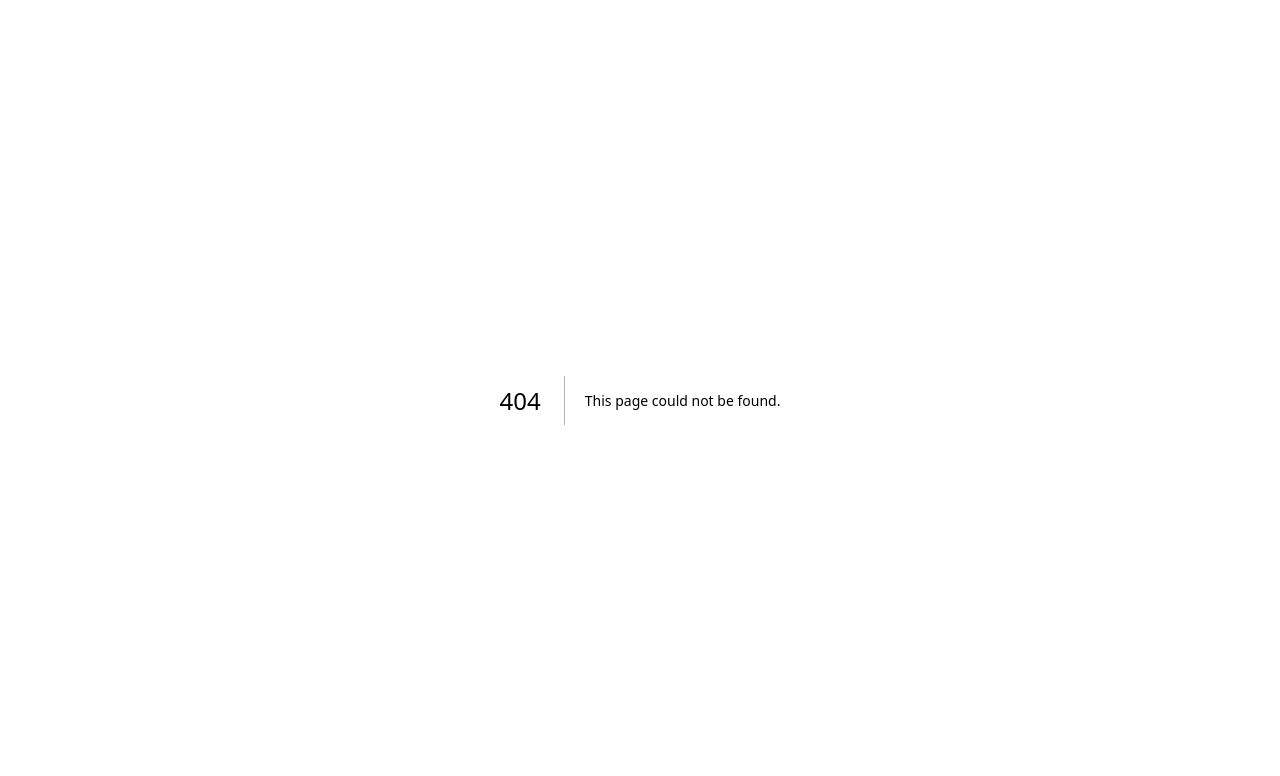
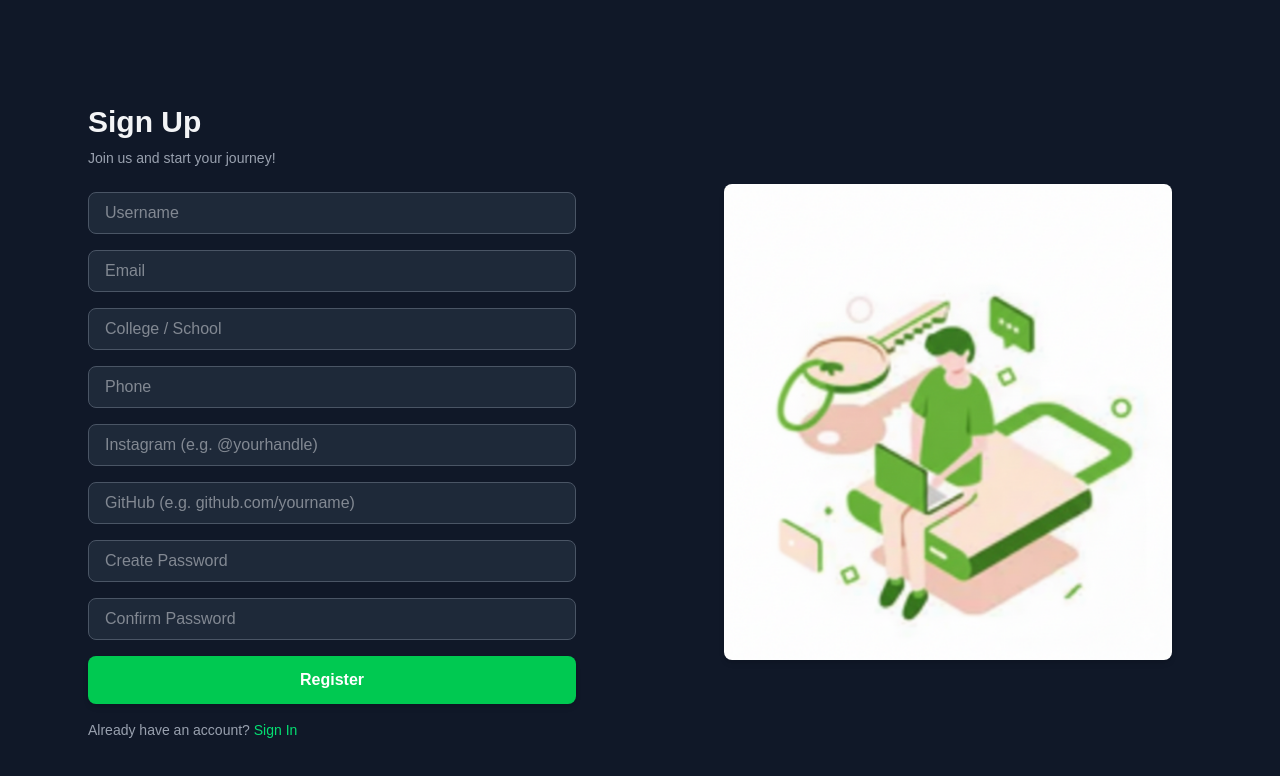
Before and after one commit to YashChhabda23-gif/project01, a Next.js app: page /signup in a window 1280 px wide. Before the commit this address had no page. Shown: the top 776 px of the page. Built offline with nearby package versions, Linux system fonts and the light colour scheme.

Commit message:
Add files via upload

```diff
--- /dev/null
+++ b/src/app/signup/page.js
@@ -0,0 +1,215 @@
+"use client";
+import { useState } from "react";
+import React from "react";
+
+// This hook is no longer needed since we are forcing dark mode
+const useTheme = () => {
+  // useEffect is intentionally empty to remove dynamic theme logic
+  React.useEffect(() => {
+    document.documentElement.classList.add("dark");
+  }, []);
+};
+
+export default function SignupPage() {
+  useTheme();
+  const [username, setUsername] = useState("");
+  const [college, setCollege] = useState("");
+  const [email, setEmail] = useState("");
+  const [phone, setPhone] = useState("");
+  const [instagram, setInstagram] = useState("");
+  const [github, setGithub] = useState("");
+  const [password, setPassword] = useState("");
+  const [confirmPassword, setConfirmPassword] = useState("");
+  const [error, setError] = useState("");
+  const [success, setSuccess] = useState("");
+
+  const handleSignup = (e) => {
+    e.preventDefault();
+
+    if (password !== confirmPassword) {
+      setSuccess("");
+      setError("❌ Passwords do not match");
+      return;
+    }
+
+    const newUser = {
+      name: username,
+      college,
+      email,
+      phone,
+      instagram,
+      github,
+      password,
+      completedModules: [],
+      points: 0,
+      plants: 0,
+      hackathons: 0,
+    };
+    localStorage.setItem("profile", JSON.stringify(newUser));
+
+    setError("");
+    setSuccess("✅ Account created successfully!");
+
+    setTimeout(() => {
+      window.location.href = "/login";
+    }, 1500);
+  };
+
+  return (
+    <div
+      className="min-h-screen flex flex-col md:flex-row items-center justify-center
+      bg-gray-900 px-6 py-10 transition-colors duration-300"
+    >
+      {/* Left: Form */}
+      <div className="w-full md:w-1/2 p-8 md:p-16">
+        <h2 className="text-3xl font-bold mb-2 text-gray-100">
+          Sign Up
+        </h2>
+        <p className="text-sm text-gray-400 mb-6">
+          Join us and start your journey!
+        </p>
+
+        <form onSubmit={handleSignup} className="flex flex-col gap-4">
+          <input
+            type="text"
+            placeholder="Username"
+            className="border rounded-lg px-4 py-2
+            bg-gray-800
+            text-gray-200
+            focus:outline-none focus:ring-2 focus:ring-green-400
+            border-gray-600"
+            value={username}
+            onChange={(e) => setUsername(e.target.value)}
+            required
+          />
+          <input
+            type="email"
+            placeholder="Email"
+            className="border rounded-lg px-4 py-2
+            bg-gray-800
+            text-gray-200
+            focus:outline-none focus:ring-2 focus:ring-green-400
+            border-gray-600"
+            value={email}
+            onChange={(e) => setEmail(e.target.value)}
+            required
+          />
+          <input
+            type="text"
+            placeholder="College / School"
+            className="border rounded-lg px-4 py-2
+            bg-gray-800
+            text-gray-200
+            focus:outline-none focus:ring-2 focus:ring-green-400
+            border-gray-600"
+            value={college}
+            onChange={(e) => setCollege(e.target.value)}
+            required
+          />
+          <input
+            type="text"
+            placeholder="Phone"
+            className="border rounded-lg px-4 py-2
+            bg-gray-800
+            text-gray-200
+            focus:outline-none focus:ring-2 focus:ring-green-400
+            border-gray-600"
+            value={phone}
+            onChange={(e) => setPhone(e.target.value)}
+            required
+          />
+          <input
+            type="text"
+            placeholder="Instagram (e.g. @yourhandle)"
+            className="border rounded-lg px-4 py-2
+            bg-gray-800
+            text-gray-200
+            focus:outline-none focus:ring-2 focus:ring-green-400
+            border-gray-600"
+            value={instagram}
+            onChange={(e) => setInstagram(e.target.value)}
+          />
+          <input
+            type="text"
+            placeholder="GitHub (e.g. github.com/yourname)"
+            className="border rounded-lg px-4 py-2
+            bg-gray-800
+            text-gray-200
+            focus:outline-none focus:ring-2 focus:ring-green-400
+            border-gray-600"
+            value={github}
+            onChange={(e) => setGithub(e.target.value)}
+          />
+          <input
+            type="password"
+            placeholder="Create Password"
+            className="border rounded-lg px-4 py-2
+            bg-gray-800
+            text-gray-200
+            focus:outline-none focus:ring-2 focus:ring-green-400
+            border-gray-600"
+            value={password}
+            onChange={(e) => setPassword(e.target.value)}
+            required
+          />
+          <input
+            type="password"
+            placeholder="Confirm Password"
+            className={`border rounded-lg px-4 py-2
+            bg-gray-800
+            text-gray-200
+            focus:outline-none focus:ring-2
+            ${
+              error
+                ? "border-red-500 focus:ring-red-400"
+                : "focus:ring-green-400 border-gray-600"
+            }`}
+            value={confirmPassword}
+            onChange={(e) => setConfirmPassword(e.target.value)}
+            required
+          />
+
+          {error && (
+            <p className="text-red-400 text-sm font-medium">
+              {error}
+            </p>
+          )}
+          {success && (
+            <p className="text-green-400 text-sm font-medium">
+              {success}
+            </p>
+          )}
+
+          <button
+            type="submit"
+            className="bg-green-500 hover:bg-green-600
+            text-white font-semibold py-3 rounded-lg shadow-md transition"
+          >
+            Register
+          </button>
+        </form>
+
+        <p className="text-sm text-gray-400 mt-4">
+          Already have an account?{" "}
+          <a
+            href="/login"
+            className="text-green-400 font-medium hover:underline"
+          >
+            Sign In
+          </a>
+        </p>
+      </div>
+
+      {/* Right: Image Placeholder */}
+      <div className="hidden md:flex md:w-1/2 items-center justify-center p-6">
+        <div className="w-full max-w-md">
+          <img
+            src="/images/signup.png"
+            alt="Environment"
+            className="object-cover w-full h-auto rounded-lg shadow-md"
+          />
+        </div>
+      </div>
+    </div>
+  );
+}
```
